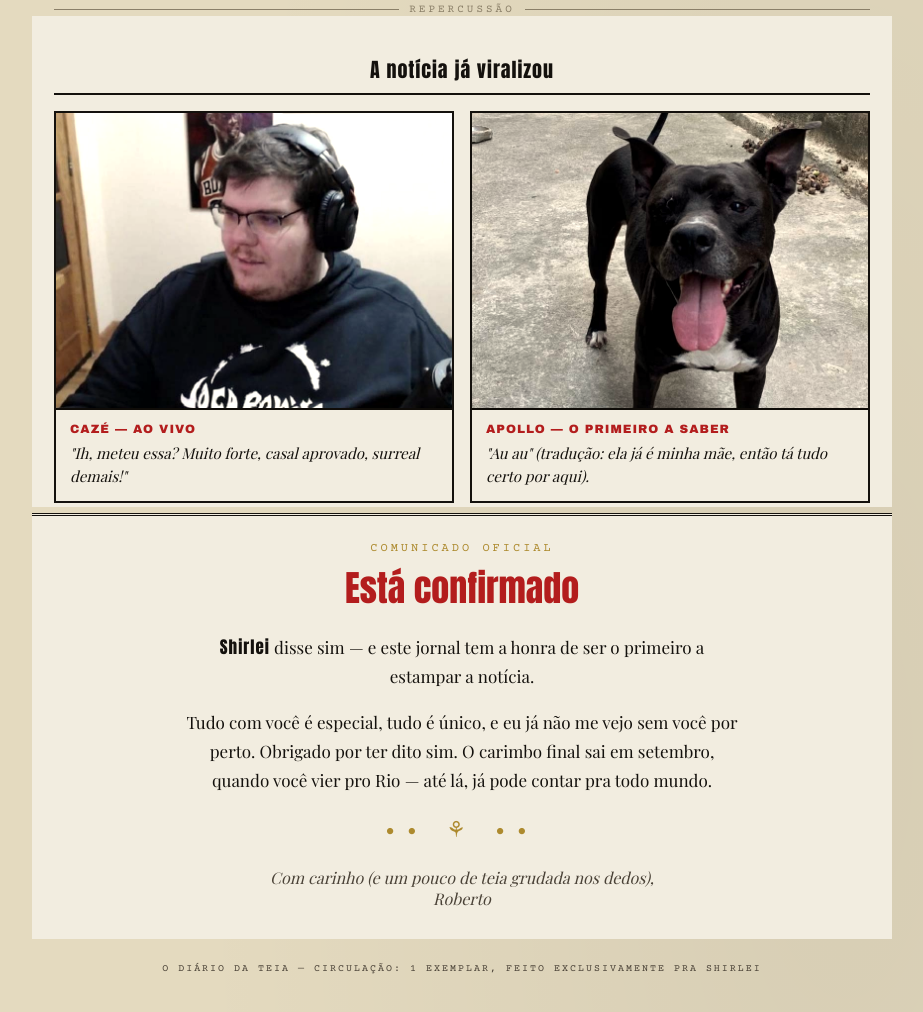
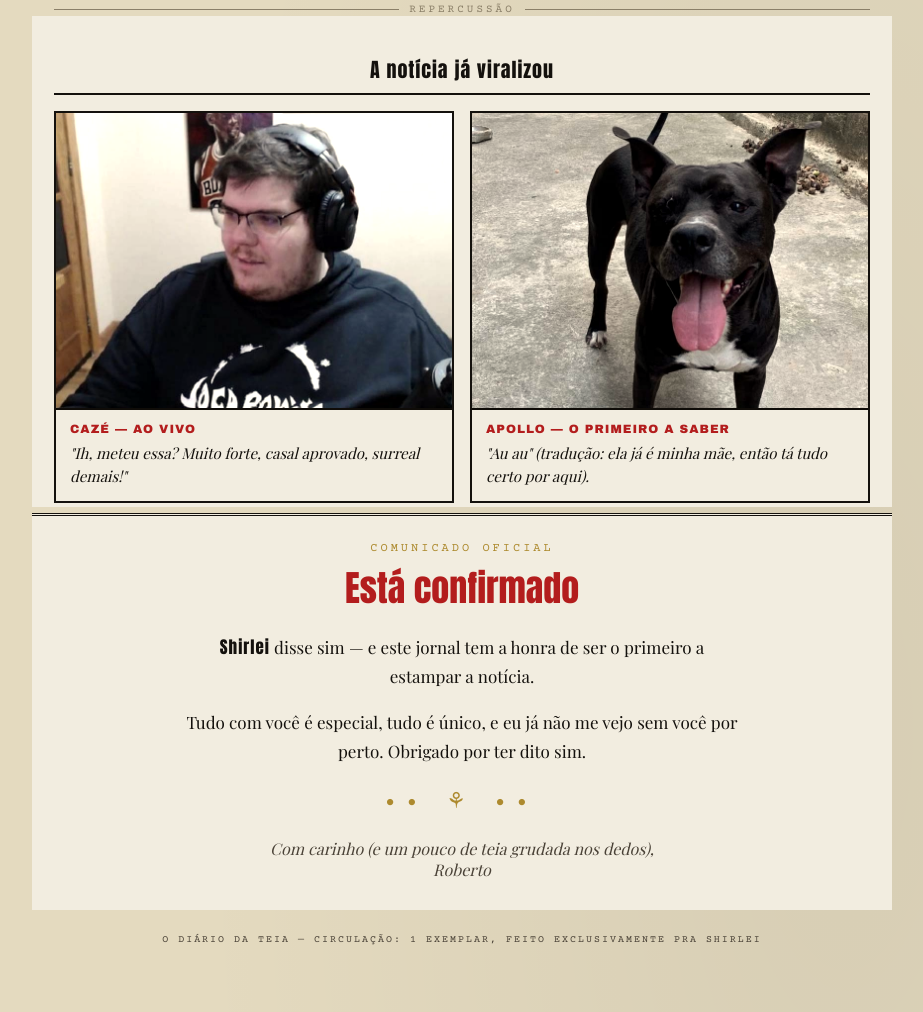
Before and after one commit to unkuninho/meunamorooficial, a plain HTML site: page index.html in a window 1280 px wide. Shown: the part 1932-2944 px from the top of the page, without its empty margins (178-1101 px from the left). Drawn offline with nearby package versions, Linux system fonts and the light colour scheme; a web font is replaced by a local one.

Commit message:
Update index.html

```diff
--- a/index.html
+++ b/index.html
@@ -464,9 +464,7 @@
       </p>
       <p>
         Tudo com você é especial, tudo é único, e eu já não me vejo sem você
-        por perto. Obrigado por ter dito sim. O carimbo final sai em
-        setembro, quando você vier pro Rio — até lá, já pode contar pra todo
-        mundo.
+        por perto. Obrigado por ter dito sim.
       </p>
     </div>
 
```
